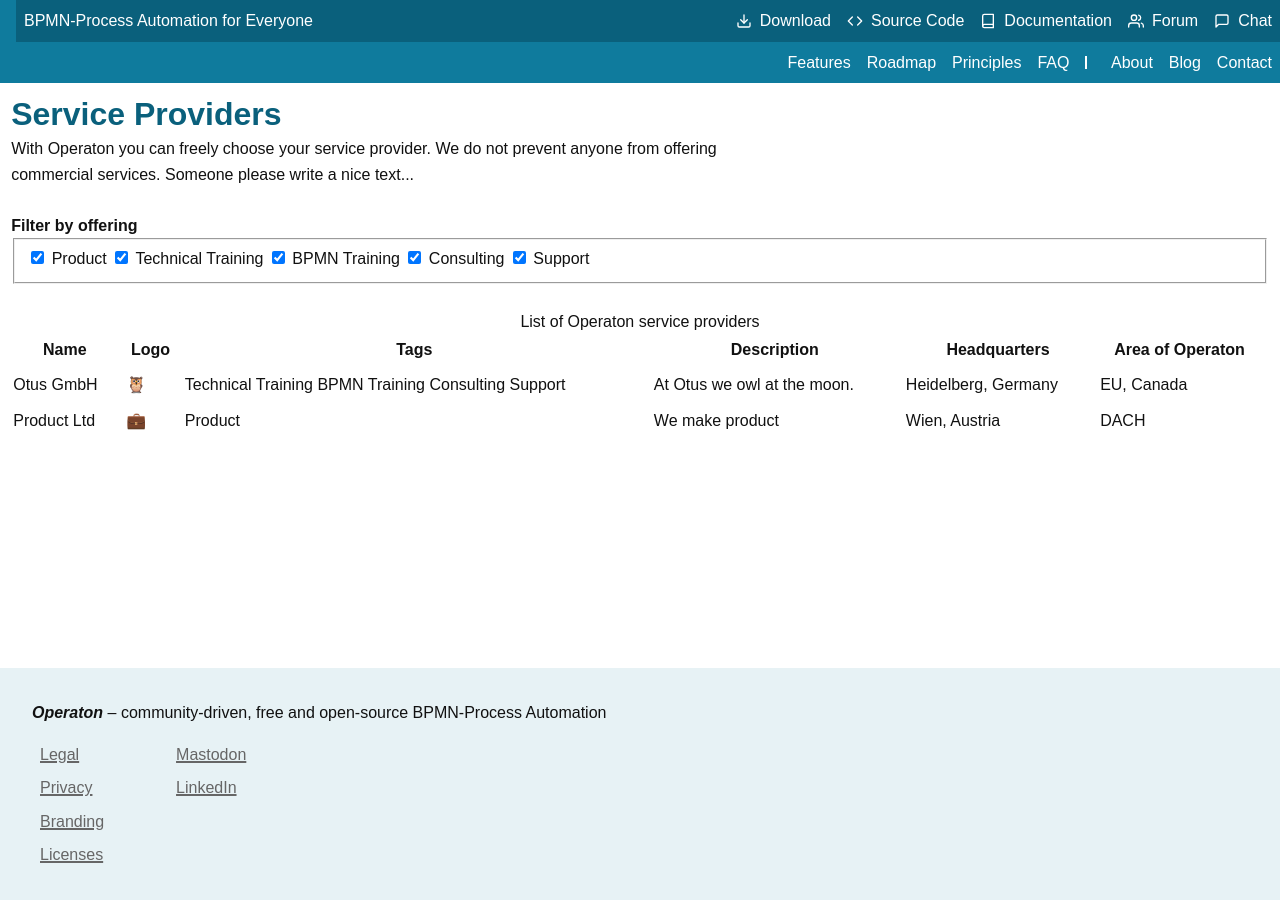
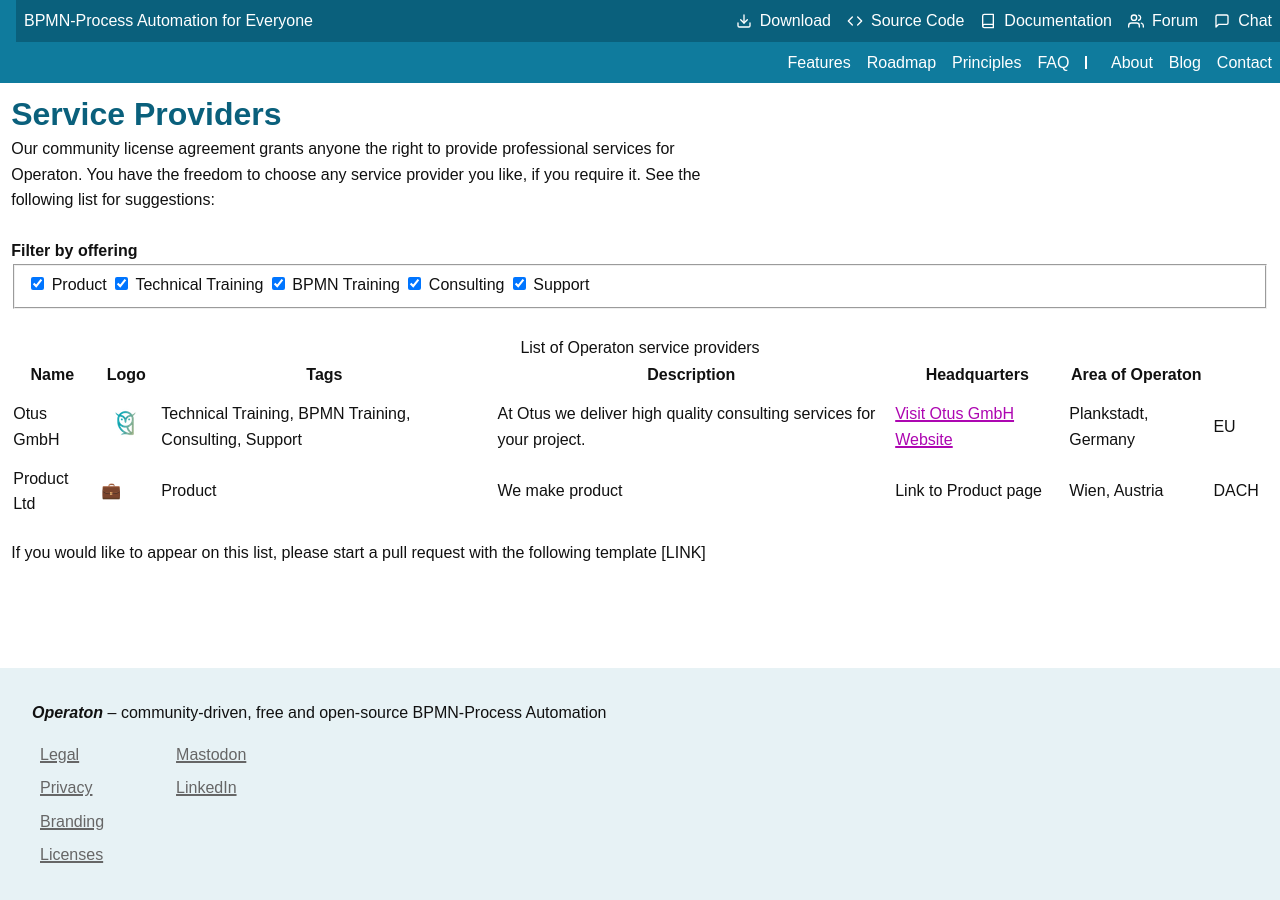
Before and after one commit to operaton/operaton.org, a Jekyll site: the page built from service-providers.html, in a window 1280 px wide. Built offline with Jekyll 4.4.1, drawn with Linux system fonts in a browser that asks for light colours.

Commit message:
Add otus gmbh as an example service provider

```diff
--- a/service-providers.html
+++ b/service-providers.html
@@ -5,8 +5,10 @@
 
 <h2>Service Providers</h2>
 
-<p class="content">With Operaton you can freely choose your service provider. We do not prevent anyone
-  from offering commercial services. Someone please write a nice text...</p>
+<p class="content">Our community license agreement grants anyone the right to provide professional services for
+  Operaton.
+  You have the freedom to choose any service provider you like, if you require it. See the following list for
+  suggestions:</p>
 
 <br>
 
@@ -61,16 +63,17 @@
     <tbody id="results">
       <tr id="otus">
         <td>Otus GmbH</td>
-      <td>🦉</td>
+        <td><img src="/assets/img/service-providers/Otus_Eule_Verlauf.png" alt="" /></td>
         <td class="tags">
-        <span>Technical Training</span>
-        <span>BPMN Training</span>
-        <span>Consulting</span>
+          <span>Technical Training,</span>
+          <span>BPMN Training,</span>
+          <span>Consulting,</span>
           <span>Support</span>
         </td>
-      <td>At Otus we owl at the moon.</td>
-      <td>Heidelberg, Germany</td>
-      <td>EU, Canada</td>
+        <td>At Otus we deliver high quality consulting services for your project.</td>
+        <td><a href="https://otus.gmbh">Visit Otus GmbH Website</a></td>
+        <td>Plankstadt, Germany</td>
+        <td>EU</td>
       </tr>
       <tr id="prod">
         <td>Product Ltd</td>
@@ -79,13 +82,31 @@
           <span>Product</span>
         </td>
         <td>We make product</td>
+        <td>Link to Product page</td>
         <td>Wien, Austria</td>
         <td>DACH</td>
       </tr>
+      <!-- Copy this <tr> to add a new service provider.
+           The logo should have a height of 50px??? (@paul)
+           Add your logo to /assets/img/service-providers
+       <tr id="prod">
+         <td>Product Ltd</td>
+         <td>💼</td>
+         <td class="tags">
+           <span>Product</span>3
+         </td>
+        <td>Link to product page</td>
+         <td>We make product</td>
+         <td>Wien, Austria</td>
+         <td>DACH</td>
+       </tr>
+      -->
     </tbody>
   </table>
 
 </div>
+
+<p class="content">If you would like to appear on this list, please start a pull request with the following template [LINK]</p>
 
 
 <script>
```
Also changed, not shown: other parts of service-providers.html (+1 -1 lines), assets/img/service-providers/Otus_Eule_Verlauf.png (added). Lines whose indentation alone changed are shown as unchanged.
